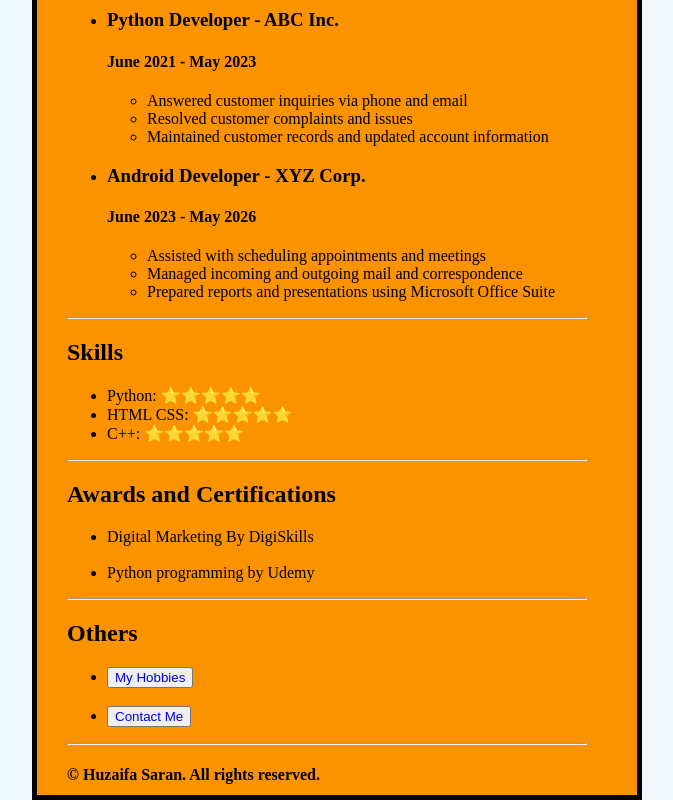
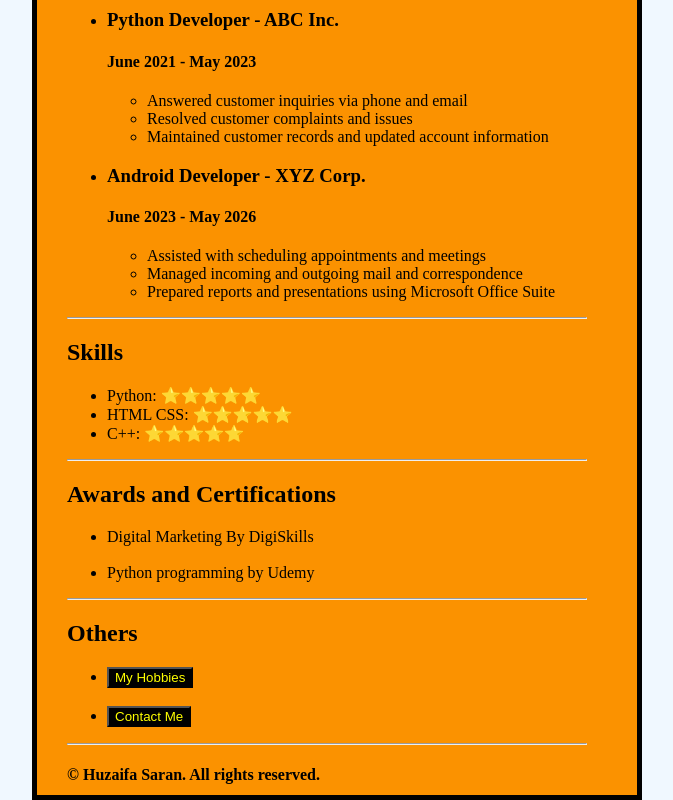
Before and after one commit to HuzaifaSaran0/SampleCVbyHTMLCSS, a plain HTML site: page index.html in a window 1280 px wide. Shown: the part 565-1365 px from the top of the page, without its empty margins (303-976 px from the left). Drawn offline with Linux system fonts and the light colour scheme.

Commit message:
Update index.html

```diff
--- a/index.html
+++ b/index.html
@@ -55,10 +55,10 @@
 <hr>
 <h2>Others</h2>
 <ul>
-    <li> <button><a href="hobby.htm" style="text-decoration: none;">My Hobbies</button></a></li>
+    <li> <button style="background-color: black;"><a href="hobby.htm" style="text-decoration: none;"><font style="color: yellow;">My Hobbies</font></button></a></li>
     <br>
     <!-- <button></button> -->
-    <li> <button><a href="contact.htm" style="text-decoration: none;">Contact Me</button></a></li>
+    <li> <button style="background-color: black;"><a href="contact.htm" style="text-decoration: none;"><font style="color: yellow;">Contact Me</font></button></a></li>
 </ul>
 <hr>
 <h4>© Huzaifa Saran. All rights reserved.</h4>
```
